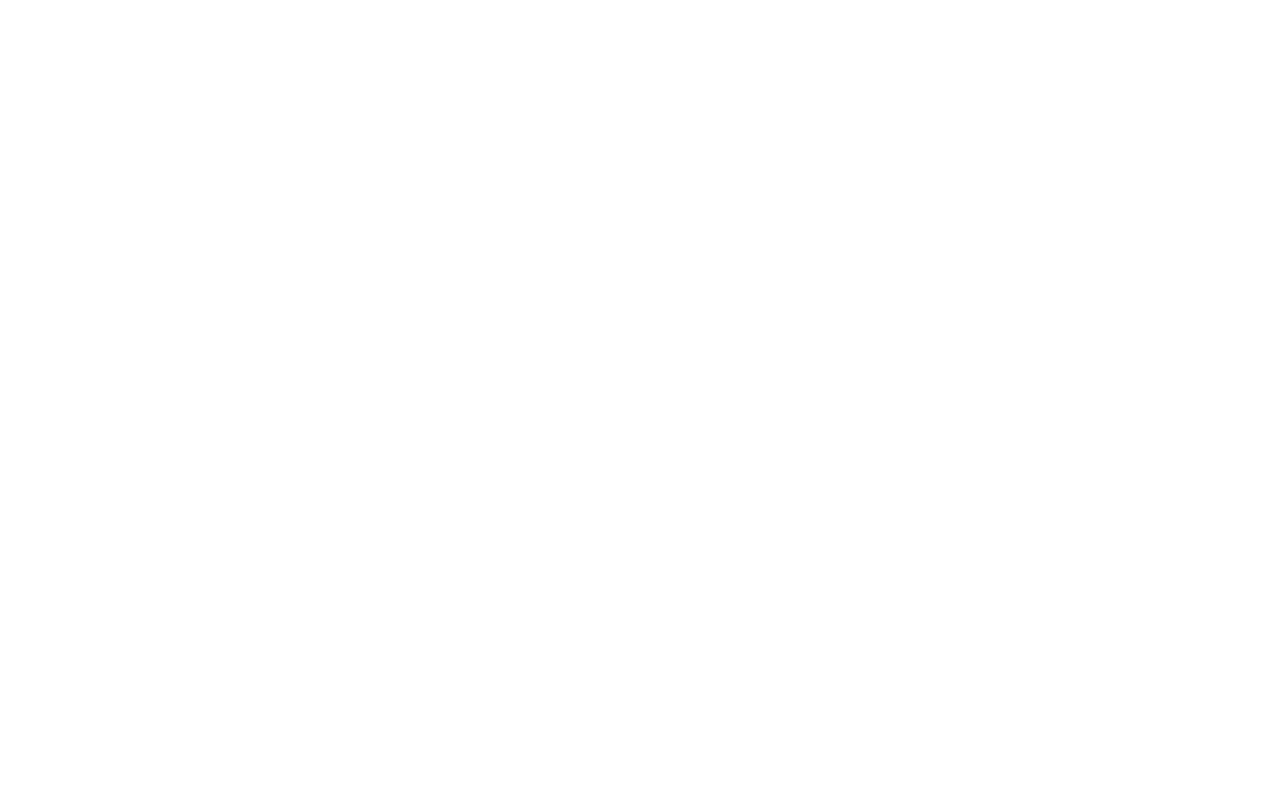
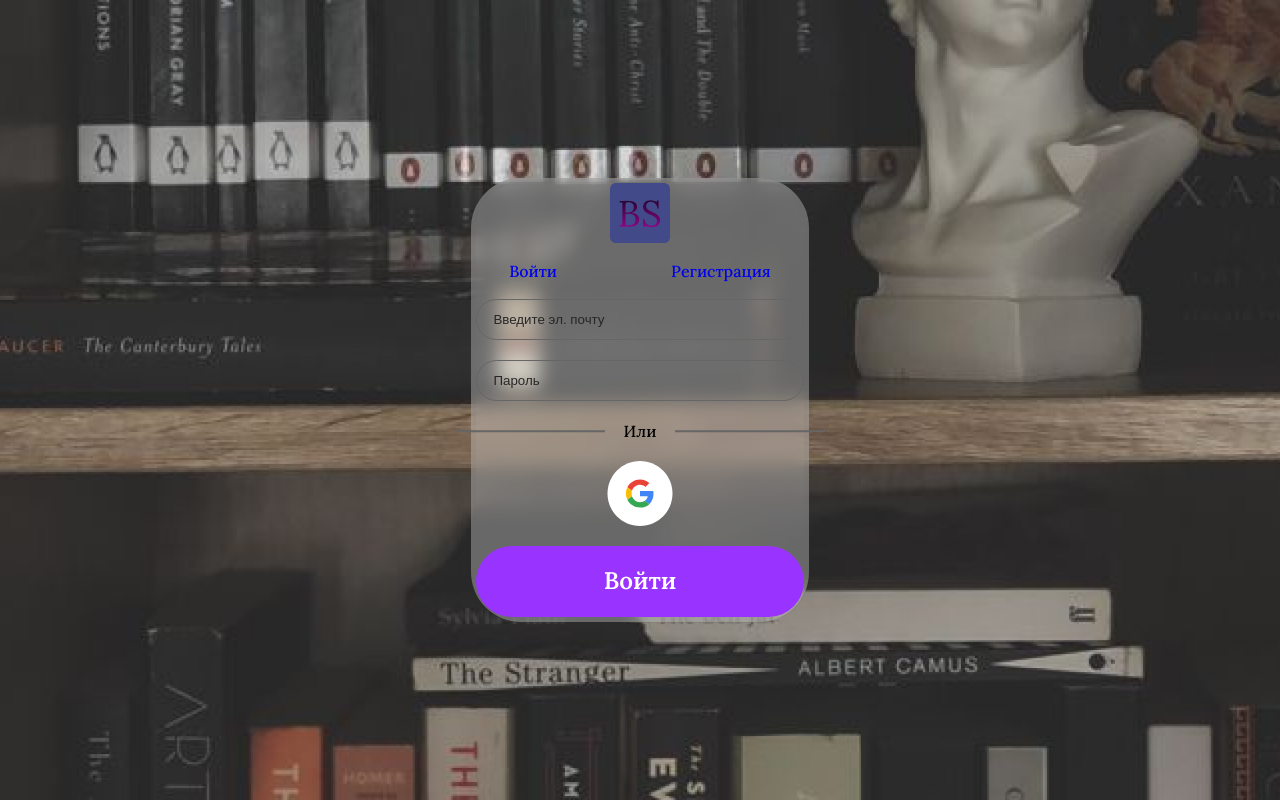
Before and after one commit to Nursbrat/react-bookExchange, a React (Vite) app: page /auth/login in a window 1280 px wide. Before the commit this address had no page. Built offline with nearby package versions, Linux system fonts and the light colour scheme.

Commit message:
outlet added

```diff
--- a/src/App.jsx
+++ b/src/App.jsx
@@ -1,4 +1,4 @@
-import { Route, Routes } from "react-router-dom";
+import { Outlet, Route, Routes } from "react-router-dom";
 import "./App.scss";
 import Auth from "./pages/Auth/Auth";
 import "./pages/Auth/Auth.scss";
@@ -15,6 +15,7 @@
 import BookInfo from "./pages/BookInfo/BookInfo";
 import SubMainPage from "./pages/SubMainPage/SubMainPage";
 import { Suspense, useEffect, useState } from "react";
+import Header from "./components/Header/Header";
 
 const FakeAsyncComponent = ({ children }) => {
   const [loading, setLoading] = useState(true);
@@ -49,13 +50,24 @@
   return (
     <Suspense fallback={<div>Загрузка...</div>}>
       <Routes>
-        {ROUTES.map((page) => (
-          <Route
-            path={page.link}
-            element={<FakeAsyncComponent>{page.element}</FakeAsyncComponent>}
-            key={page.id}
-          />
-        ))}
+        {ROUTES.map((page) =>
+          page.link === "/auth" ? (
+            <Route
+              path={page.link}
+              element={<FakeAsyncComponent>{page.element}</FakeAsyncComponent>}
+              key={page.id}
+            >
+              <Route path="login" element={<LoginForm />} />
+              <Route path="sign-up" element={<SignUpForm />} />
+            </Route>
+          ) : (
+            <Route
+              path={page.link}
+              element={<FakeAsyncComponent>{page.element}</FakeAsyncComponent>}
+              key={page.id}
+            />
+          )
+        )}
       </Routes>
     </Suspense>
   );
--- a/src/pages/Auth/Auth.jsx
+++ b/src/pages/Auth/Auth.jsx
@@ -1,6 +1,7 @@
-import React from "react";
+import React, { useEffect } from "react";
 import {
   NavLink,
+  Outlet,
   Route,
   BrowserRouter as Router,
   Routes,
@@ -10,6 +11,8 @@
 import images from "../../constants/images";
 
 const Auth = () => {
+  const pathname = window.location.pathname;
+
   return (
     <div
       className="auth"
@@ -21,16 +24,19 @@
         </div>
 
         <nav className="auth__nav">
-          <NavLink to="/login">Войти</NavLink>
-          <NavLink to="/sign-up">Регистрация</NavLink>
+          <NavLink to="login" onClick={() => window.location.reload()}>
+            Войти
+          </NavLink>
+          <NavLink to="sign-up" onClick={() => window.location.reload()}>
+            Регистрация
+          </NavLink>
         </nav>
 
-        <Routes>
-          <Route path="/login" element={LoginForm} />
-          <Route path="/sign-up" element={SignUpForm} />
-        </Routes>
+        <Outlet />
 
-        <SignUpForm />
+        {pathname === "/auth/login" || pathname === "/auth/sign-up" ? null : (
+          <SignUpForm />
+        )}
       </div>
     </div>
   );
```
